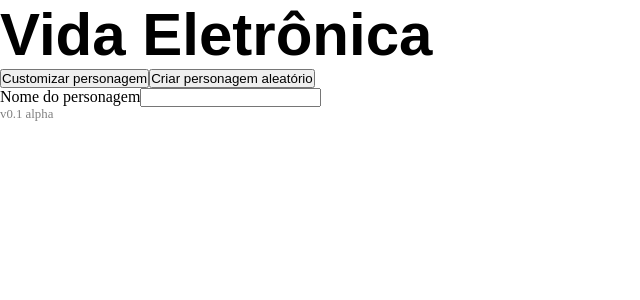
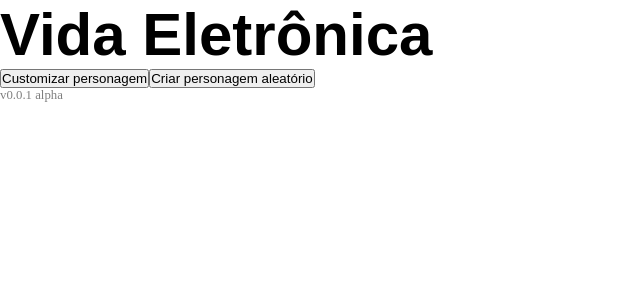
Before and after one commit to Cauadeassis/lifeGame, a Next.js app: page / in a window 1280 px wide. Shown: the top 300 px of the page, without its empty margins (0-640 px from the left). Built offline with nearby package versions, Linux system fonts and the light colour scheme.

Commit message:
Adjusting for adequating new features

```diff
--- a/pages/game.jsx
+++ b/pages/game.jsx
@@ -1,5 +1,6 @@
 import React from "react";
 import styles from "../styles/game.module.css";
+
 
 export default function Game() {
   const stats = {
@@ -19,6 +20,7 @@ export default function Game() {
           <h2 className={styles.playerName}>Ramell Seaman</h2>
           <span className={styles.playerStatus}>Infant</span>
         </div>
+
 
         <div className={styles.playerBalance}>
           <span className={styles.money}>$0</span>
--- a/pages/index.jsx
+++ b/pages/index.jsx
@@ -27,22 +27,10 @@ export default function InitialPage() {
             Criar personagem aleatório
           </button>
         </div>
-        <div className={styles.characterNameInputContainer}>
-          <label className={styles.playerNameLabel} htmlFor="playerName">
-            Nome do personagem
-          </label>
-          <input
-            id="playerName"
-            type="text"
-            className={styles.playerNameInput}
-            value={playerName}
-            onChange={handlePlayerNameChange}
-          />
-        </div>
       </main>
 
       <footer className={styles.footer}>
-        <span className={styles.version}>v0.1 alpha</span>
+        <span className={styles.version}>v0.0.1 alpha</span>
       </footer>
     </div>
   );
```
Also changed, not shown: pages/customizer.jsx (+18 -18 lines), pages/randomizer.jsx (renamed from pages/troll.jsx).
